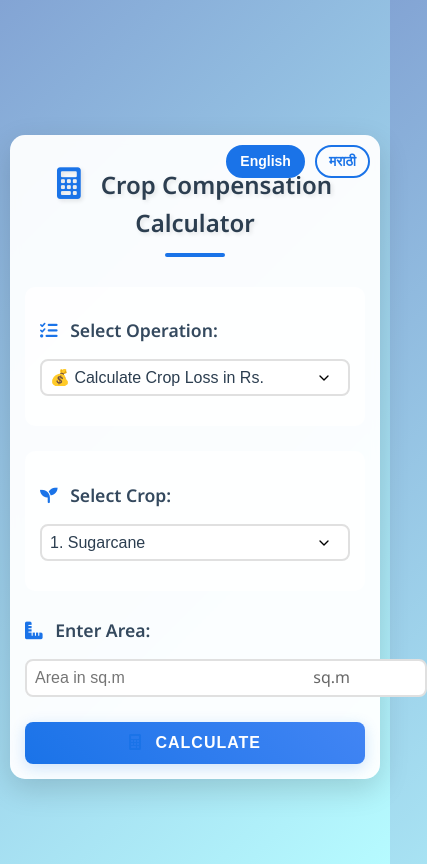
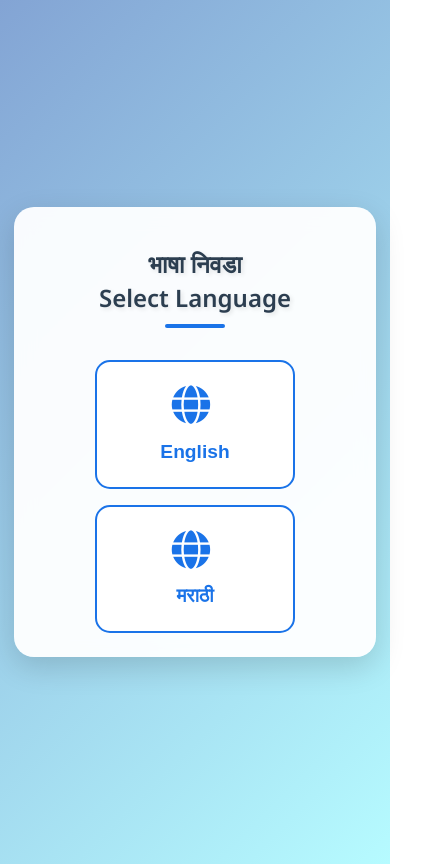
Before and after one commit to samay-rajput/crop-compensation-calculator, a plain HTML site: page index.html in a window 390 px wide. Shown: the whole page, 427 px wide, since content can reach past the window. Drawn offline with Linux system fonts and the light colour scheme.

Commit message:
Added initial language selection screen and improved responsiveness

```diff
--- a/index.html
+++ b/index.html
@@ -3,13 +3,27 @@
 <head>
     <meta charset="UTF-8">
     <meta name="viewport" content="width=device-width, initial-scale=1.0">
-    <title>Crop Compensation Calculator</title>
+    <title>भाषा निवडा | Select Language</title>
     <link rel="stylesheet" href="https://cdnjs.cloudflare.com/ajax/libs/font-awesome/6.0.0/css/all.min.css">
     <link rel="stylesheet" href="styles.css">
     <link href="https://fonts.googleapis.com/css2?family=Noto+Sans:wght@400;600&family=Noto+Sans+Devanagari:wght@400;600&display=swap" rel="stylesheet">
 </head>
 <body>
-    <div class="container">
+    <div class="language-selection" id="languageSelector">
+        <h1 class="welcome-text">भाषा निवडा<br>Select Language</h1>
+        <div class="language-buttons">
+            <button onclick="selectLanguage('english')" class="lang-select-btn" id="en-select">
+                <i class="fas fa-globe"></i>
+                <span>English</span>
+            </button>
+            <button onclick="selectLanguage('marathi')" class="lang-select-btn" id="mr-select">
+                <i class="fas fa-globe"></i>
+                <span>मराठी</span>
+            </button>
+        </div>
+    </div>
+
+    <div class="container" id="calculatorContainer" style="display: none;">
         <div class="language-switcher">
             <button onclick="switchLanguage('english')" class="lang-btn" id="en-btn">English</button>
             <button onclick="switchLanguage('marathi')" class="lang-btn" id="mr-btn">मराठी</button>
--- a/script.js
+++ b/script.js
@@ -19,15 +19,38 @@ const crops = {
     "halad": [13025, 0]
 };
 
-let currentLanguage = 'english';
+let currentLanguage = '';
+
+function selectLanguage(language) {
+    currentLanguage = language;
+    document.getElementById('languageSelector').style.display = 'none';
+    const calculator = document.getElementById('calculatorContainer');
+    calculator.style.display = 'block';
+    setTimeout(() => calculator.classList.add('show'), 100);
+
+    document.body.style.fontFamily = language === 'marathi' ? "'Noto Sans Devanagari', sans-serif" : "'Noto Sans', sans-serif";
+    document.title = language === 'marathi' ? 'पीक नुकसान भरपाई कॅल्क्युलेटर' : 'Crop Compensation Calculator';
+
+    document.querySelectorAll('.lang-btn').forEach(btn => {
+        btn.classList.remove('active');
+    });
+    document.getElementById(language === 'english' ? 'en-btn' : 'mr-btn').classList.add('active');
+
+    updateTranslations();
+    updateCropSelect();
+    updateInputArea();
+}
 
 function switchLanguage(language) {
     currentLanguage = language;
     document.body.style.fontFamily = language === 'marathi' ? "'Noto Sans Devanagari', sans-serif" : "'Noto Sans', sans-serif";
+    document.title = language === 'marathi' ? 'पीक नुकसान भरपाई कॅल्क्युलेटर' : 'Crop Compensation Calculator';
+
     document.querySelectorAll('.lang-btn').forEach(btn => {
         btn.classList.remove('active');
     });
     document.getElementById(language === 'english' ? 'en-btn' : 'mr-btn').classList.add('active');
+
     updateTranslations();
     updateCropSelect();
     updateInputArea();
--- a/styles.css
+++ b/styles.css
@@ -1,13 +1,87 @@
+:root {
+    --primary-color: #1a73e8;
+    --primary-light: rgba(26, 115, 232, 0.1);
+    --text-dark: #2c3e50;
+    --background-gradient: linear-gradient(135deg, #83a4d4, #b6fbff);
+}
+
 body {
     font-family: 'Noto Sans', 'Noto Sans Devanagari', sans-serif;
     line-height: 1.6;
     margin: 0;
-    padding: 10px;
-    background: linear-gradient(135deg, #83a4d4, #b6fbff);
+    padding: 0;
+    background: var(--background-gradient);
     min-height: 100vh;
     display: flex;
     align-items: center;
     justify-content: center;
+}
+
+/* Language Selection Screen */
+.language-selection {
+    text-align: center;
+    padding: 2rem;
+    background: rgba(255, 255, 255, 0.95);
+    border-radius: 20px;
+    box-shadow: 0 10px 30px rgba(0, 0, 0, 0.15);
+    backdrop-filter: blur(10px);
+    max-width: 90%;
+    width: 400px;
+    animation: fadeIn 0.5s ease-out;
+}
+
+@keyframes fadeIn {
+    from {
+        opacity: 0;
+        transform: translateY(-20px);
+    }
+    to {
+        opacity: 1;
+        transform: translateY(0);
+    }
+}
+
+.welcome-text {
+    color: var(--text-dark);
+    font-size: 2.2em;
+    margin-bottom: 2rem;
+    line-height: 1.4;
+}
+
+.language-buttons {
+    display: flex;
+    gap: 1rem;
+    justify-content: center;
+    flex-wrap: wrap;
+}
+
+.lang-select-btn {
+    display: flex;
+    flex-direction: column;
+    align-items: center;
+    gap: 0.5rem;
+    padding: 1.5rem;
+    border: 2px solid var(--primary-color);
+    background: white;
+    color: var(--primary-color);
+    border-radius: 15px;
+    cursor: pointer;
+    font-size: 1.2em;
+    font-weight: 600;
+    transition: all 0.3s ease;
+    width: 150px;
+}
+
+.lang-select-btn i {
+    font-size: 2em;
+    margin-bottom: 0.5rem;
+}
+
+.lang-select-btn:hover {
+    background: var(--primary-color);
+    color: white;
+    transform: translateY(-5px);
+    box-shadow: 0 5px 15px rgba(0, 0, 0, 0.2);
 }
 
 .container {
@@ -19,11 +93,18 @@ body {
     border-radius: 15px;
     box-shadow: 0 10px 30px rgba(0, 0, 0, 0.15);
     backdrop-filter: blur(5px);
-    transition: transform 0.3s ease;
+    transition: all 0.5s ease;
+    opacity: 0;
+    transform: translateY(20px);
 }
 
-.container:hover {
-    transform: translateY(-5px);
+.container.show {
+    opacity: 1;
+    transform: translateY(0);
+}
+
+#calculatorContainer {
+    position: relative;
 }
 
 h1 {
@@ -254,9 +335,44 @@ select:focus, input:focus {
     color: white;
 }
 
+@media (max-width: 768px) {
+    .welcome-text {
+        font-size: 1.8em;
+    }
+
+    .language-buttons {
+        flex-direction: column;
+        align-items: center;
+    }
+
+    .lang-select-btn {
+        width: 100%;
+        max-width: 200px;
+    }
+
+    h1 {
+        font-size: 1.8em;
+    }
+
+    .container {
+        width: 90%;
+        padding: 20px;
+        margin: 10px auto;
+    }
+}
+
 @media (max-width: 480px) {
+    .language-selection {
+        padding: 1.5rem;
+        width: 85%;
+    }
+
+    .welcome-text {
+        font-size: 1.5em;
+    }
+
     h1 {
-        font-size: 1.5em;
+        font-size: 1.4em;
     }
 
     h2 {
@@ -266,10 +382,12 @@ select:focus, input:focus {
     .container {
         padding: 15px;
         margin-top: 60px;
+        width: 85%;
     }
 
     select, input {
         padding: 8px;
+        font-size: 14px;
     }
 
     .language-switcher {
@@ -281,4 +399,14 @@ select:focus, input:focus {
         padding: 6px 12px;
         font-size: 14px;
     }
+
+    .calculate-btn {
+        font-size: 16px;
+        padding: 12px;
+    }
+
+    .result {
+        font-size: 16px;
+        padding: 12px;
+    }
 }
```
